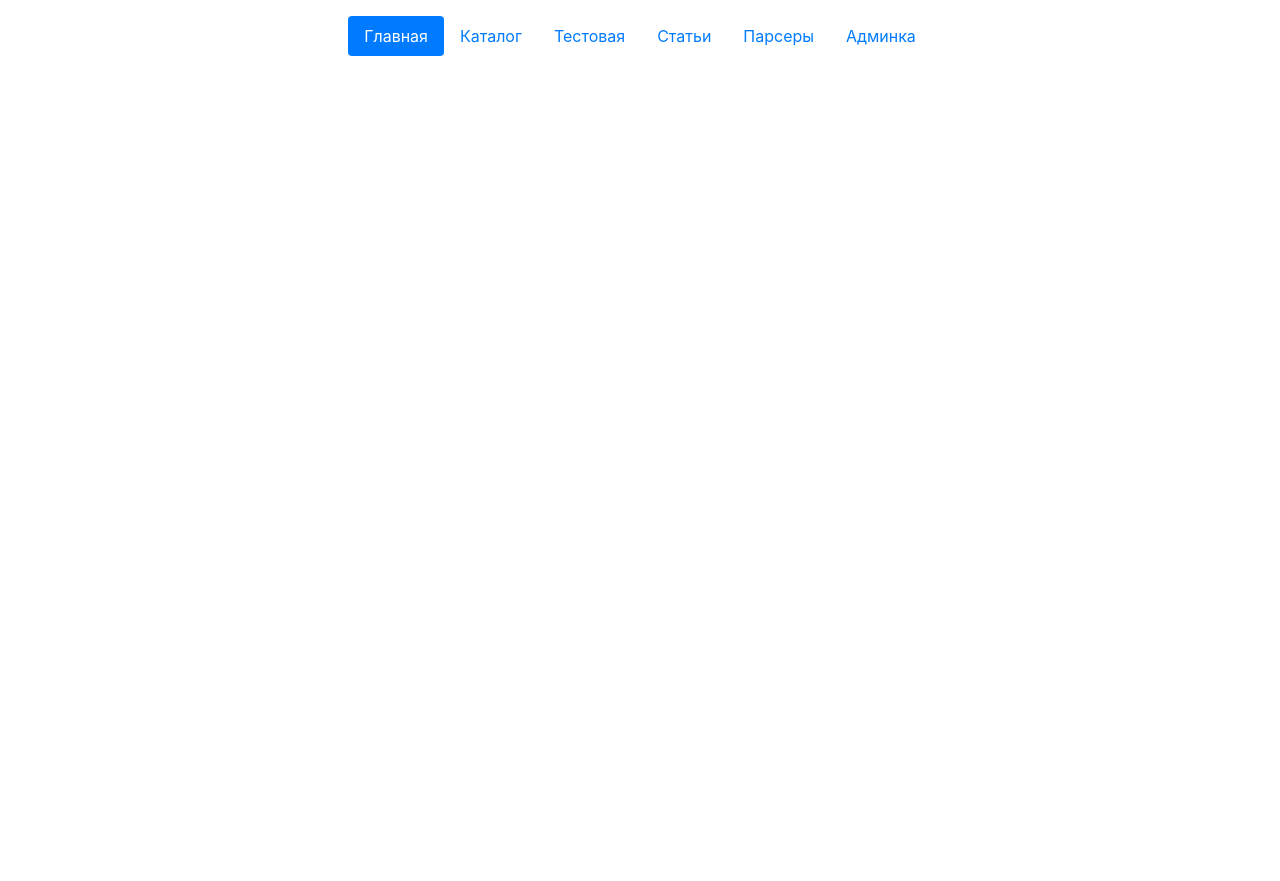
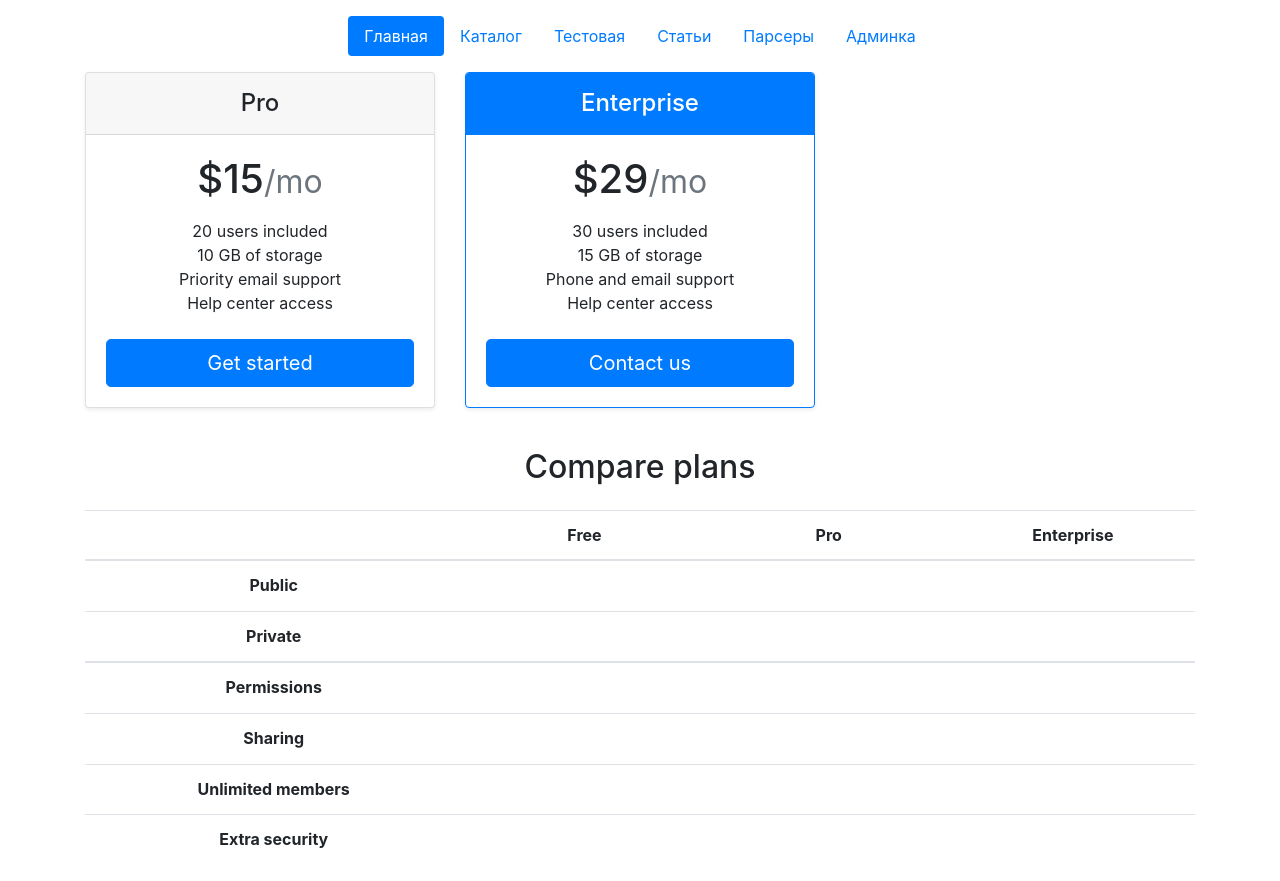
Before and after one commit to MrZi0/DjangoSite, a Django app: page / in a window 1280 px wide. Before the commit the page ends 56 px from the top, so only its background shows below. Run offline with Django 3.2, Linux system fonts and the light colour scheme; lists and menus that the app fills with data are empty; some libraries are stand-ins or nearby versions.

Commit message:
minority shange in html files

```diff
--- a/djangoproject/main/templates/main/base.html
+++ b/djangoproject/main/templates/main/base.html
@@ -3,9 +3,122 @@
 <head>
 	<meta charset="UTF-8">
 	<meta name="viewport" content="width=device-width, initial-scale=1.0">
-	<title>Document</title>
+	<title>{% block title %}{% endblock %}</title>
+	<link rel="stylesheet" href="https://stackpath.bootstrapcdn.com/bootstrap/4.5.2/css/bootstrap.min.css">
 </head>
 <body>
+	<div class="container">
+		<header class="d-flex justify-content-center py-3">
+			<ul class="nav nav-pills">
+				<li class="nav-item"><a href="/" class="nav-link active">Главная</a></li>
+				<li class="nav-item"><a href="/catalog" class="nav-link">Каталог</a></li>
+				<li class="nav-item"><a href="#" class="nav-link">Тестовая</a></li>
+				<li class="nav-item"><a href="#" class="nav-link">Статьи</a></li>
+				<li class="nav-item"><a href="#" class="nav-link">Парсеры</a></li>
+				<li class="nav-item"><a href="/admin" class="nav-link">Админка</a></li>
+    		</ul>
+  		</header>
 
+  	<div>
+  		<div class="main_conteiner">
+  			{% block content %}{% endblock %}
+  			<main>
+    <div class="row row-cols-1 row-cols-md-3 mb-3 text-center">
+      <div class="col">
+        <div class="card mb-4 rounded-3 shadow-sm">
+
+          <div class="card-header py-3">
+            <h4 class="my-0 fw-normal">Pro</h4>
+          </div>
+          <div class="card-body">
+            <h1 class="card-title pricing-card-title">$15<small class="text-muted fw-light">/mo</small></h1>
+            <ul class="list-unstyled mt-3 mb-4">
+              <li>20 users included</li>
+              <li>10 GB of storage</li>
+              <li>Priority email support</li>
+              <li>Help center access</li>
+            </ul>
+            <button type="button" class="w-100 btn btn-lg btn-primary">Get started</button>
+          </div>
+        </div>
+      </div>
+      <div class="col">
+        <div class="card mb-4 rounded-3 shadow-sm border-primary">
+          <div class="card-header py-3 text-white bg-primary border-primary">
+            <h4 class="my-0 fw-normal">Enterprise</h4>
+          </div>
+          <div class="card-body">
+            <h1 class="card-title pricing-card-title">$29<small class="text-muted fw-light">/mo</small></h1>
+            <ul class="list-unstyled mt-3 mb-4">
+              <li>30 users included</li>
+              <li>15 GB of storage</li>
+              <li>Phone and email support</li>
+              <li>Help center access</li>
+            </ul>
+            <button type="button" class="w-100 btn btn-lg btn-primary">Contact us</button>
+          </div>
+        </div>
+      </div>
+    </div>
+
+    <h2 class="display-6 text-center mb-4">Compare plans</h2>
+
+    <div class="table-responsive">
+      <table class="table text-center">
+        <thead>
+          <tr>
+            <th style="width: 34%;"></th>
+            <th style="width: 22%;">Free</th>
+            <th style="width: 22%;">Pro</th>
+            <th style="width: 22%;">Enterprise</th>
+          </tr>
+        </thead>
+        <tbody>
+          <tr>
+            <th scope="row" class="text-start">Public</th>
+            <td><svg class="bi" width="24" height="24"><use xlink:href="#check"></use></svg></td>
+            <td><svg class="bi" width="24" height="24"><use xlink:href="#check"></use></svg></td>
+            <td><svg class="bi" width="24" height="24"><use xlink:href="#check"></use></svg></td>
+          </tr>
+          <tr>
+            <th scope="row" class="text-start">Private</th>
+            <td></td>
+            <td><svg class="bi" width="24" height="24"><use xlink:href="#check"></use></svg></td>
+            <td><svg class="bi" width="24" height="24"><use xlink:href="#check"></use></svg></td>
+          </tr>
+        </tbody>
+
+        <tbody>
+          <tr>
+            <th scope="row" class="text-start">Permissions</th>
+            <td><svg class="bi" width="24" height="24"><use xlink:href="#check"></use></svg></td>
+            <td><svg class="bi" width="24" height="24"><use xlink:href="#check"></use></svg></td>
+            <td><svg class="bi" width="24" height="24"><use xlink:href="#check"></use></svg></td>
+          </tr>
+          <tr>
+            <th scope="row" class="text-start">Sharing</th>
+            <td></td>
+            <td><svg class="bi" width="24" height="24"><use xlink:href="#check"></use></svg></td>
+            <td><svg class="bi" width="24" height="24"><use xlink:href="#check"></use></svg></td>
+          </tr>
+          <tr>
+            <th scope="row" class="text-start">Unlimited members</th>
+            <td></td>
+            <td><svg class="bi" width="24" height="24"><use xlink:href="#check"></use></svg></td>
+            <td><svg class="bi" width="24" height="24"><use xlink:href="#check"></use></svg></td>
+          </tr>
+          <tr>
+            <th scope="row" class="text-start">Extra security</th>
+            <td></td>
+            <td></td>
+            <td><svg class="bi" width="24" height="24"><use xlink:href="#check"></use></svg></td>
+          </tr>
+        </tbody>
+      </table>
+    </div>
+  </main>
+  		</div>
+  	</div>
+	</div>
 </body>
 </html>
--- a/djangoproject/main/templates/main/index.html
+++ b/djangoproject/main/templates/main/index.html
@@ -1,23 +1,4 @@
-<!DOCTYPE html>
-<html lang="en">
-<head>
-	<meta charset="UTF-8">
-	<meta name="viewport" content="width=device-width, initial-scale=1.0">
-	<title>Document</title>
-	<link rel="stylesheet" href="https://stackpath.bootstrapcdn.com/bootstrap/4.5.2/css/bootstrap.min.css">
-</head>
-<body>
-	<div class="container">
-		<header class="d-flex justify-content-center py-3">
-			<ul class="nav nav-pills">
-				<li class="nav-item"><a href="/" class="nav-link active">Главная</a></li>
-				<li class="nav-item"><a href="/catalog" class="nav-link">Каталог</a></li>
-				<li class="nav-item"><a href="#" class="nav-link">Тестовая</a></li>
-				<li class="nav-item"><a href="#" class="nav-link">Статьи</a></li>
-				<li class="nav-item"><a href="#" class="nav-link">Парсеры</a></li>
-				<li class="nav-item"><a href="/admin" class="nav-link">Админка</a></li>
-    		</ul>
-  		</header>
-	</div>
-</body>
-</html>
+{% extends 'main/base.html' %}
+
+
+{% block title %}Главная страница{% endblock %}
--- a/djangoproject/main/urls.py
+++ b/djangoproject/main/urls.py
@@ -2,7 +2,6 @@
 from . import views
 
 urlpatterns = [
-    path('', views.index),
-    path('about/', views.about)
-
+    path('', views.index, name = 'home'),
+    path('about/', views.about, name = 'about')
 ]
```
